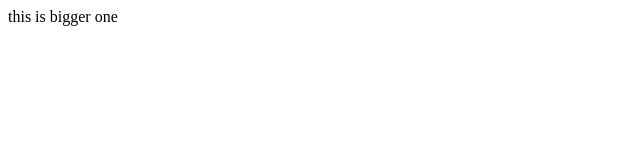
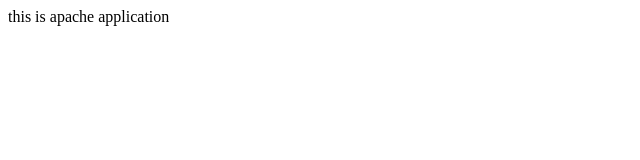
Before and after one commit to Anand997758/jenkins-html, a plain HTML site: page index.html in a window 1280 px wide. Shown: the full height of the page, 0-640 px from the left. Drawn offline with Linux system fonts and the light colour scheme.

Commit message:
i changed some content

```diff
--- a/index.html
+++ b/index.html
@@ -1 +1 @@
-<html>this is bigger one</html>
+<html>this is apache application</html>
```
